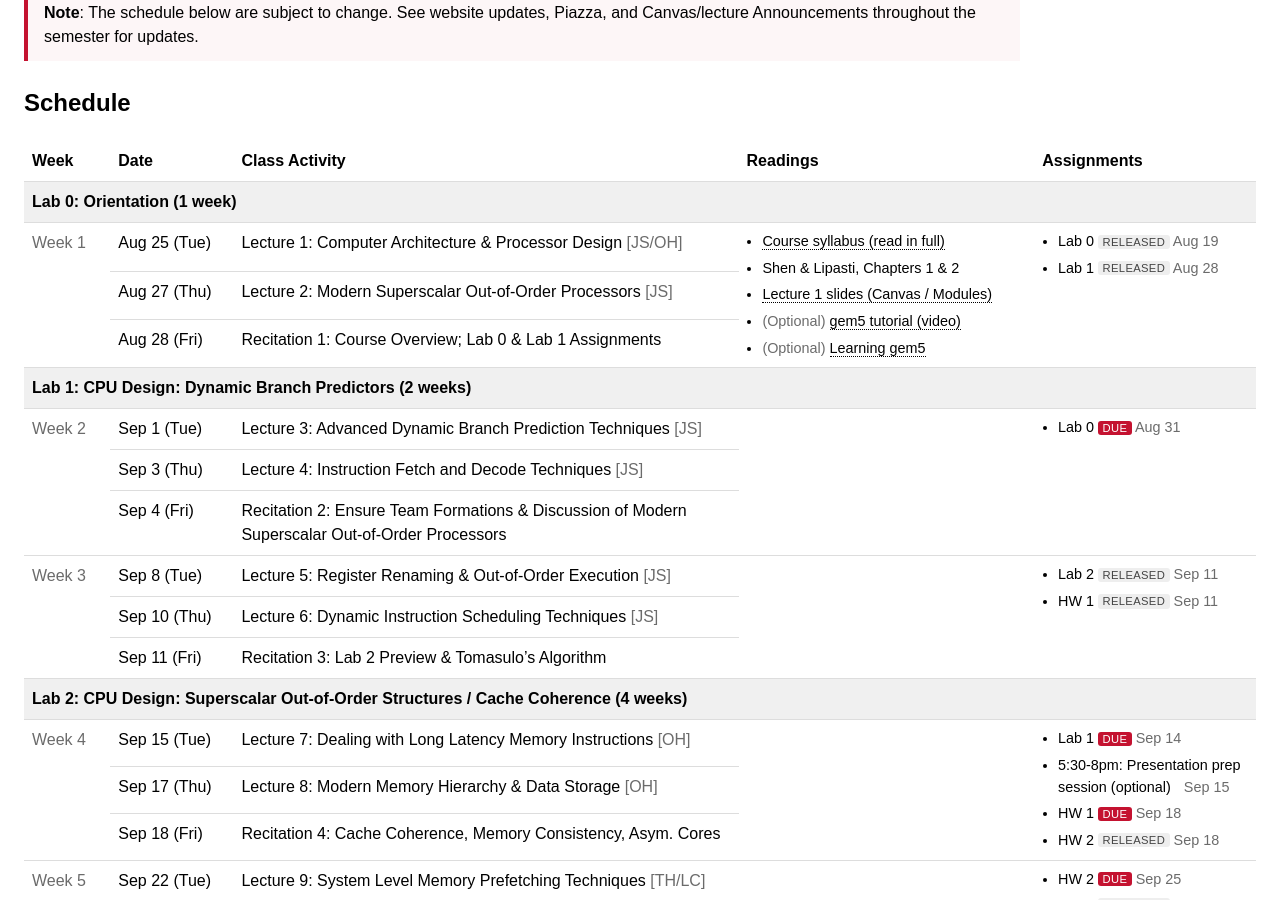
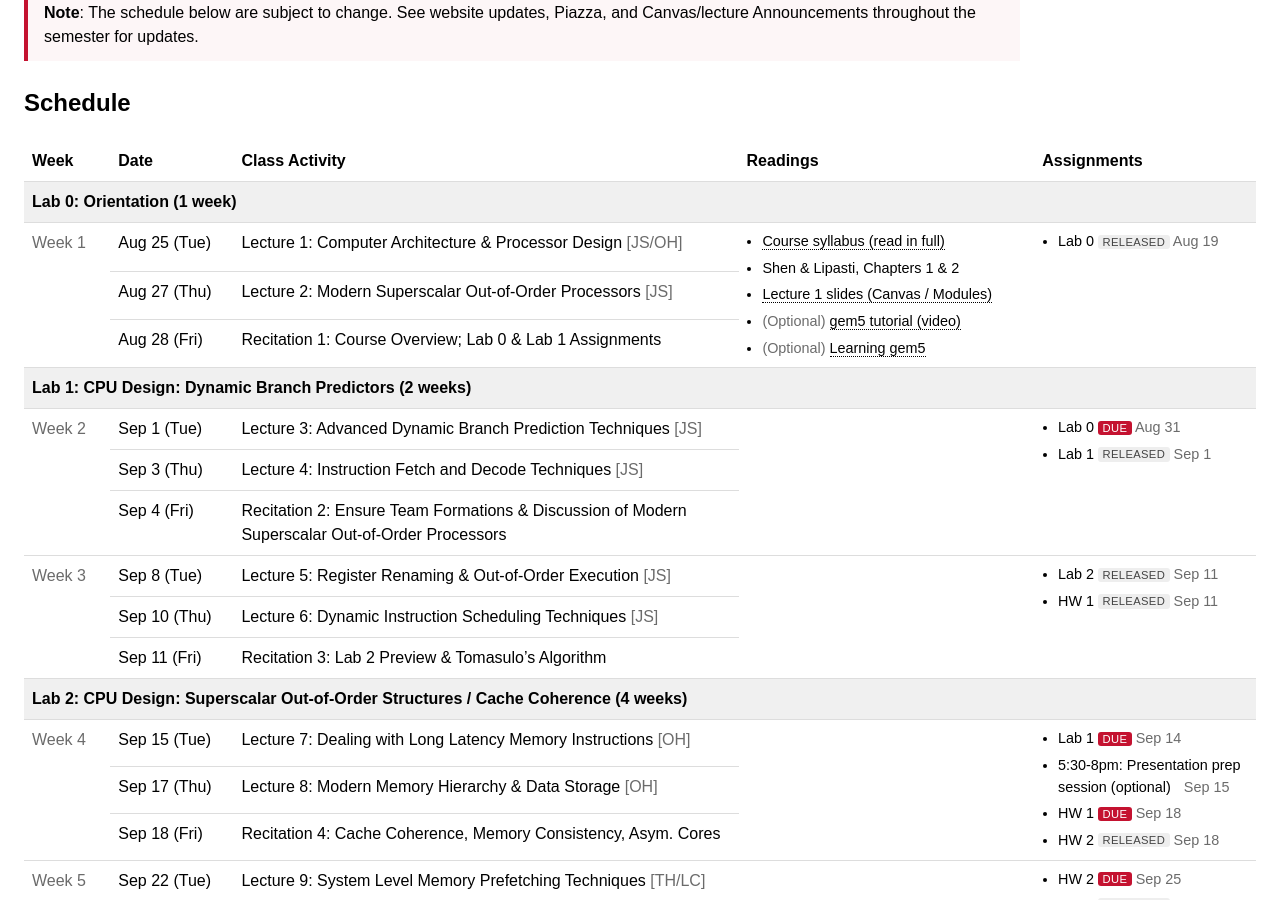
Before and after one commit to cmu-ece18740/cmu-ece18740.github.io, a Jekyll site: the page built from index.html, in a window 1280 px wide and 900 px high, scrolled down 651 px. Built offline with Jekyll 4.4.1, drawn with Linux system fonts in a browser that asks for light colours; some of the changed lines change nothing that is shown.

Commit message:
Update lab 1 release date

```diff
--- a/_data/schedule.yml
+++ b/_data/schedule.yml
@@ -72,9 +72,6 @@ weeks:
       - name: "Lab 0"
         status: released
         date: 2026-08-19
-      - name: "Lab 1"
-        status: released
-        date: 2026-08-28
     events:
       - date: 2026-08-25
         kind: lecture
@@ -97,6 +94,9 @@ weeks:
       - name: "Lab 0"
         status: due
         date: 2026-08-31
+      - name: "Lab 1"
+        status: released
+        date: 2026-09-01
     events:
       - date: 2026-09-01
         kind: lecture
```
